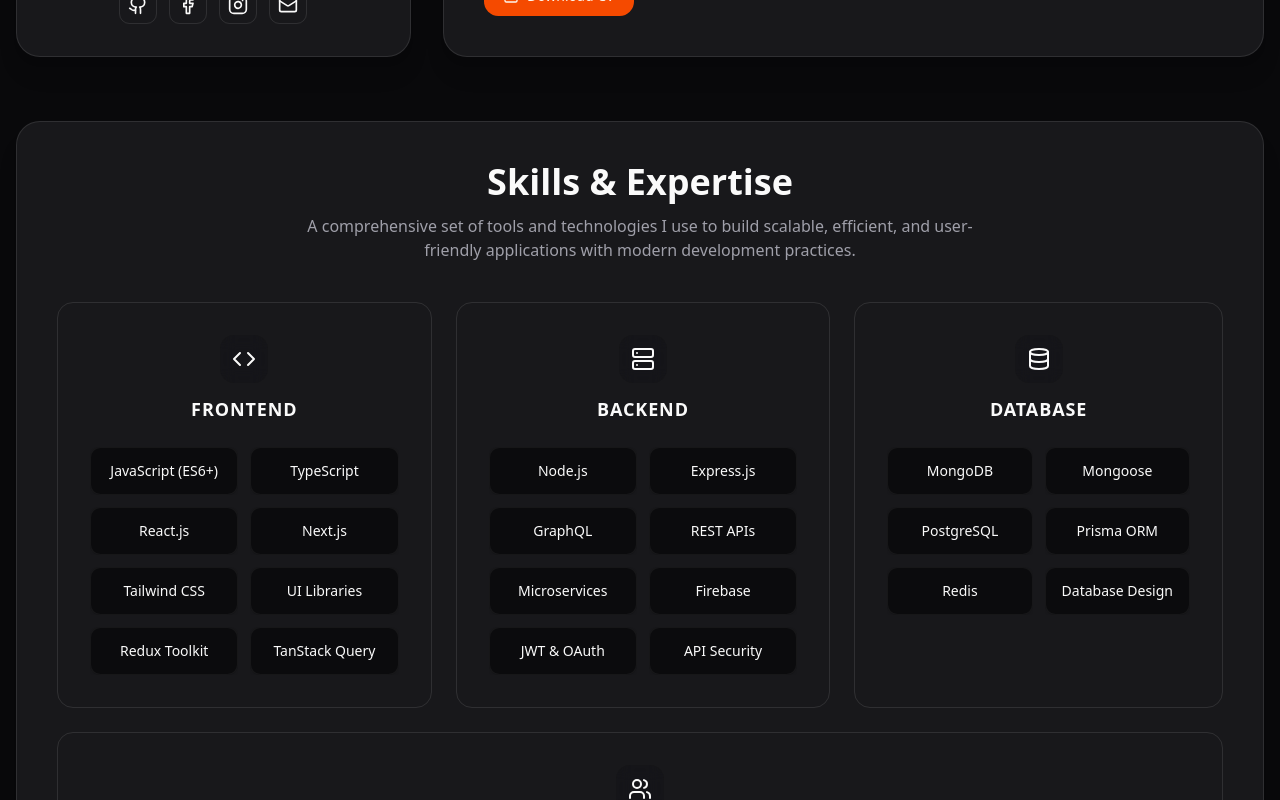
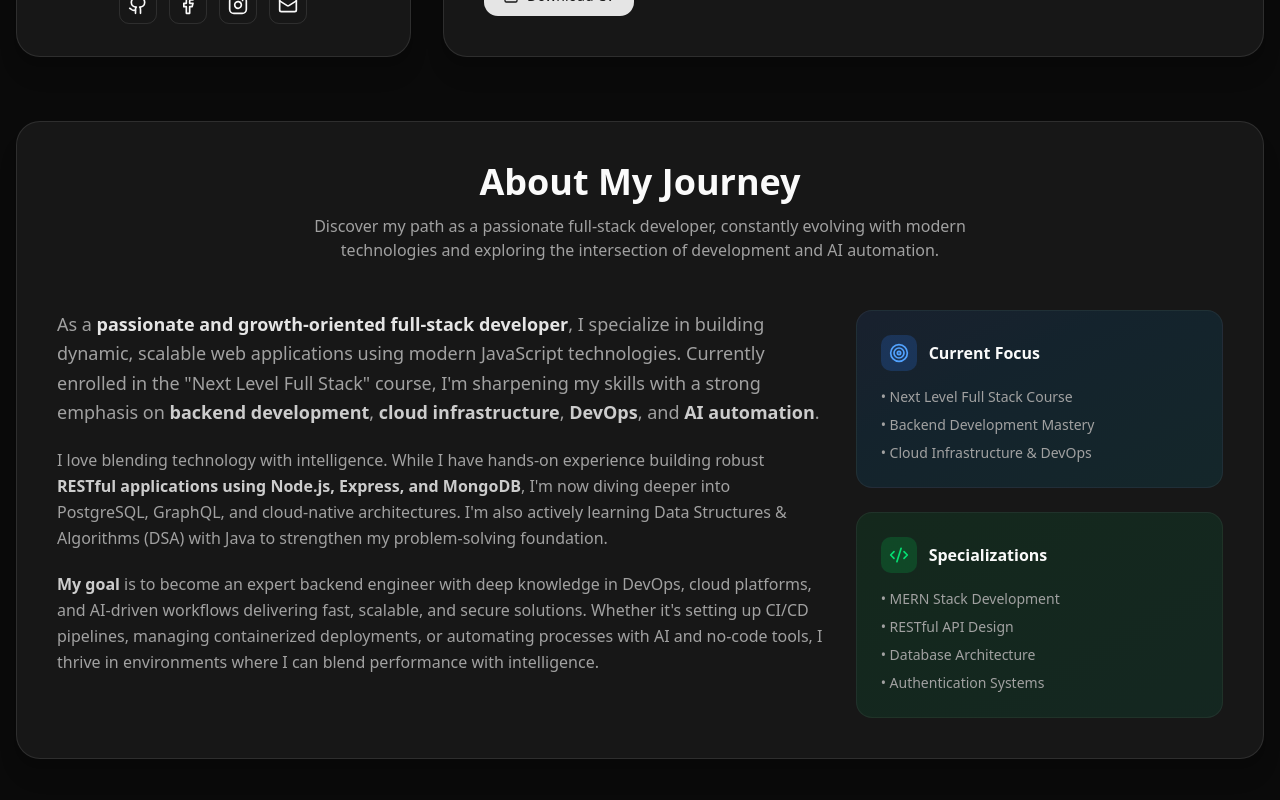
Before and after one commit to devsafix/my-portfolio, a Next.js app: page / in a window 1280 px wide. Shown: the part 540-1340 px from the top of the page. Built offline with nearby package versions, Linux system fonts and the light colour scheme.

Commit message:
about section added

```diff
--- a/app/globals.css
+++ b/app/globals.css
@@ -46,70 +46,71 @@
 :root {
   --radius: 0.65rem;
   --background: oklch(1 0 0);
-  --foreground: oklch(0.141 0.005 285.823);
+  --foreground: oklch(0.145 0 0);
   --card: oklch(1 0 0);
-  --card-foreground: oklch(0.141 0.005 285.823);
+  --card-foreground: oklch(0.145 0 0);
   --popover: oklch(1 0 0);
-  --popover-foreground: oklch(0.141 0.005 285.823);
-  --primary: oklch(0.705 0.213 47.604);
-  --primary-foreground: oklch(0.98 0.016 73.684);
-  --secondary: oklch(0.967 0.001 286.375);
-  --secondary-foreground: oklch(0.21 0.006 285.885);
-  --muted: oklch(0.967 0.001 286.375);
-  --muted-foreground: oklch(0.552 0.016 285.938);
-  --accent: oklch(0.967 0.001 286.375);
-  --accent-foreground: oklch(0.21 0.006 285.885);
+  --popover-foreground: oklch(0.145 0 0);
+  --primary: oklch(0.205 0 0);
+  --primary-foreground: oklch(0.985 0 0);
+  --secondary: oklch(0.97 0 0);
+  --secondary-foreground: oklch(0.205 0 0);
+  --muted: oklch(0.97 0 0);
+  --muted-foreground: oklch(0.556 0 0);
+  --accent: oklch(0.97 0 0);
+  --accent-foreground: oklch(0.205 0 0);
   --destructive: oklch(0.577 0.245 27.325);
-  --border: oklch(0.92 0.004 286.32);
-  --input: oklch(0.92 0.004 286.32);
-  --ring: oklch(0.705 0.213 47.604);
+  --border: oklch(0.922 0 0);
+  --input: oklch(0.922 0 0);
+  --ring: oklch(0.708 0 0);
   --chart-1: oklch(0.646 0.222 41.116);
   --chart-2: oklch(0.6 0.118 184.704);
   --chart-3: oklch(0.398 0.07 227.392);
   --chart-4: oklch(0.828 0.189 84.429);
   --chart-5: oklch(0.769 0.188 70.08);
+  --radius: 0.625rem;
   --sidebar: oklch(0.985 0 0);
-  --sidebar-foreground: oklch(0.141 0.005 285.823);
-  --sidebar-primary: oklch(0.705 0.213 47.604);
-  --sidebar-primary-foreground: oklch(0.98 0.016 73.684);
-  --sidebar-accent: oklch(0.967 0.001 286.375);
-  --sidebar-accent-foreground: oklch(0.21 0.006 285.885);
-  --sidebar-border: oklch(0.92 0.004 286.32);
-  --sidebar-ring: oklch(0.705 0.213 47.604);
+  --sidebar-foreground: oklch(0.145 0 0);
+  --sidebar-primary: oklch(0.205 0 0);
+  --sidebar-primary-foreground: oklch(0.985 0 0);
+  --sidebar-accent: oklch(0.97 0 0);
+  --sidebar-accent-foreground: oklch(0.205 0 0);
+  --sidebar-border: oklch(0.922 0 0);
+  --sidebar-ring: oklch(0.708 0 0);
 }
 
 .dark {
-  --background: oklch(0.141 0.005 285.823);
+  --background: oklch(0.145 0 0);
   --foreground: oklch(0.985 0 0);
-  --card: oklch(0.21 0.006 285.885);
+  --card: oklch(0.205 0 0);
   --card-foreground: oklch(0.985 0 0);
-  --popover: oklch(0.21 0.006 285.885);
+  --popover: oklch(0.205 0 0);
   --popover-foreground: oklch(0.985 0 0);
-  --primary: oklch(0.646 0.222 41.116);
-  --primary-foreground: oklch(0.98 0.016 73.684);
-  --secondary: oklch(0.274 0.006 286.033);
+  --primary: oklch(0.922 0 0);
+  --primary-foreground: oklch(0.205 0 0);
+  --secondary: oklch(0.269 0 0);
   --secondary-foreground: oklch(0.985 0 0);
-  --muted: oklch(0.274 0.006 286.033);
-  --muted-foreground: oklch(0.705 0.015 286.067);
-  --accent: oklch(0.274 0.006 286.033);
+  --muted: oklch(0.269 0 0);
+  --muted-foreground: oklch(0.708 0 0);
+  --accent: oklch(0.269 0 0);
   --accent-foreground: oklch(0.985 0 0);
   --destructive: oklch(0.704 0.191 22.216);
   --border: oklch(1 0 0 / 10%);
   --input: oklch(1 0 0 / 15%);
-  --ring: oklch(0.646 0.222 41.116);
+  --ring: oklch(0.556 0 0);
   --chart-1: oklch(0.488 0.243 264.376);
   --chart-2: oklch(0.696 0.17 162.48);
   --chart-3: oklch(0.769 0.188 70.08);
   --chart-4: oklch(0.627 0.265 303.9);
   --chart-5: oklch(0.645 0.246 16.439);
-  --sidebar: oklch(0.21 0.006 285.885);
+  --sidebar: oklch(0.205 0 0);
   --sidebar-foreground: oklch(0.985 0 0);
-  --sidebar-primary: oklch(0.646 0.222 41.116);
-  --sidebar-primary-foreground: oklch(0.98 0.016 73.684);
-  --sidebar-accent: oklch(0.274 0.006 286.033);
+  --sidebar-primary: oklch(0.488 0.243 264.376);
+  --sidebar-primary-foreground: oklch(0.985 0 0);
+  --sidebar-accent: oklch(0.269 0 0);
   --sidebar-accent-foreground: oklch(0.985 0 0);
   --sidebar-border: oklch(1 0 0 / 10%);
-  --sidebar-ring: oklch(0.646 0.222 41.116);
+  --sidebar-ring: oklch(0.556 0 0);
 }
 
 @layer base {
--- a/app/page.tsx
+++ b/app/page.tsx
@@ -1,4 +1,5 @@
 import { Navbar } from "@/components/layout/Navbar";
+import About from "@/components/modules/About";
 import Banner from "@/components/modules/Banner";
 import Contact from "@/components/modules/Contact";
 // import EduAndExperience from "@/components/modules/EduAndExperience";
@@ -10,6 +11,7 @@
     <div>
       <Navbar />
       <Banner />
+      <About />
       {/* <EduAndExperience /> */}
       <Skills />
       <Projects />
--- a/components/SectionHeader.tsx
+++ b/components/SectionHeader.tsx
@@ -5,7 +5,7 @@
 
 export default function SectionHeader({ title, subtitle }: IProps) {
   return (
-    <div className="text-center mb-10">
+    <div className="text-center mb-12">
       <h1 className="text-3xl md:text-4xl font-bold text-foreground mb-3">
         {title}
       </h1>
--- /dev/null
+++ b/components/modules/About.tsx
@@ -0,0 +1,109 @@
+import React from "react";
+import { Code2, Target } from "lucide-react";
+import SectionHeader from "../SectionHeader";
+
+export default function About() {
+  return (
+    <section id="about" className="max-w-7xl mx-auto px-4 pb-16">
+      <div className="bg-card border border-border rounded-3xl p-5 md:p-10 shadow-xl hover:shadow-2xl transition-all duration-500">
+        <SectionHeader
+          title="About My Journey"
+          subtitle="Discover my path as a passionate full-stack developer, constantly evolving with modern technologies and exploring the intersection of development and AI automation."
+        />
+
+        {/* Main Content Grid */}
+        <div className="grid grid-cols-1 lg:grid-cols-3 gap-8">
+          {/* Main Story - Left Column */}
+          <div className="lg:col-span-2 space-y-6">
+            <div className="prose prose-lg max-w-none">
+              <p className="text-muted-foreground leading-relaxed text-lg">
+                As a{" "}
+                <span className="font-semibold text-primary">
+                  passionate and growth-oriented full-stack developer
+                </span>
+                , I specialize in building dynamic, scalable web applications
+                using modern JavaScript technologies. Currently enrolled in the
+                &quot;Next Level Full Stack&quot; course, I&apos;m sharpening my
+                skills with a strong emphasis on{" "}
+                <span className="font-semibold text-foreground/80">
+                  backend development
+                </span>
+                ,{" "}
+                <span className="font-semibold text-foreground/80">
+                  cloud infrastructure
+                </span>
+                ,{" "}
+                <span className="font-semibold text-foreground/80">DevOps</span>
+                , and{" "}
+                <span className="font-semibold text-foreground/80">
+                  AI automation
+                </span>
+                .
+              </p>
+
+              <p className="leading-relaxed text-muted-foreground mt-5">
+                I love blending technology with intelligence. While I have
+                hands-on experience building robust{" "}
+                <strong className="text-foreground/80">
+                  RESTful applications using Node.js, Express, and MongoDB
+                </strong>
+                , I&apos;m now diving deeper into PostgreSQL, GraphQL, and
+                cloud-native architectures. I&apos;m also actively learning Data
+                Structures & Algorithms (DSA) with Java to strengthen my
+                problem-solving foundation.
+              </p>
+
+              <p className="leading-relaxed text-muted-foreground mt-5">
+                <strong className="text-foreground/80">My goal</strong> is to
+                become an expert backend engineer with deep knowledge in DevOps,
+                cloud platforms, and AI-driven workflows delivering fast,
+                scalable, and secure solutions. Whether it&apos;s setting up
+                CI/CD pipelines, managing containerized deployments, or
+                automating processes with AI and no-code tools, I thrive in
+                environments where I can blend performance with intelligence.
+              </p>
+            </div>
+          </div>
+
+          {/* Highlights - Right Column */}
+          <div className="space-y-6">
+            {/* Current Focus */}
+            <div className="bg-gradient-to-br from-blue-500/10 to-cyan-500/10 rounded-2xl p-6 border border-border/50">
+              <div className="flex items-center mb-4">
+                <div className="p-2 bg-blue-500/20 rounded-lg">
+                  <Target className="w-5 h-5 text-blue-400" />
+                </div>
+                <h3 className="font-semibold text-foreground ml-3">
+                  Current Focus
+                </h3>
+              </div>
+              <ul className="space-y-2 text-sm text-muted-foreground">
+                <li>• Next Level Full Stack Course</li>
+                <li>• Backend Development Mastery</li>
+                <li>• Cloud Infrastructure & DevOps</li>
+              </ul>
+            </div>
+
+            {/* Specializations */}
+            <div className="bg-gradient-to-br from-green-500/10 to-emerald-500/10 rounded-2xl p-6 border border-border/50">
+              <div className="flex items-center mb-4">
+                <div className="p-2 bg-green-500/20 rounded-lg">
+                  <Code2 className="w-5 h-5 text-green-400" />
+                </div>
+                <h3 className="font-semibold text-foreground ml-3">
+                  Specializations
+                </h3>
+              </div>
+              <ul className="space-y-2 text-sm text-muted-foreground">
+                <li>• MERN Stack Development</li>
+                <li>• RESTful API Design</li>
+                <li>• Database Architecture</li>
+                <li>• Authentication Systems</li>
+              </ul>
+            </div>
+          </div>
+        </div>
+      </div>
+    </section>
+  );
+}
--- a/components/modules/Skills.tsx
+++ b/components/modules/Skills.tsx
@@ -57,10 +57,12 @@
         }`}
       >
         {list.map((skill: any, index: any) => (
-          <div key={index} className="group/skill relative overflow-hidden">
-            <div className="h-12 px-4 flex items-center justify-center bg-background/80 backdrop-blur-sm text-foreground rounded-lg text-sm font-medium shadow-sm hover:shadow-md hover:bg-background/90 transition-all duration-200 border border-border/50">
+          <div
+            key={index}
+            className="group/skill relative overflow-hidden cursor-pointer"
+          >
+            <div className="h-12 px-4 flex items-center justify-center bg-background/50 backdrop-blur-sm text-foreground rounded-lg text-sm font-medium shadow-sm hover:shadow-md hover:bg-background/90 transition-all duration-200 border border-border/50">
               <span className="relative z-10">{skill}</span>
-              <div className="absolute inset-0 bg-gradient-to-r from-primary/20 to-transparent opacity-0 group-hover/skill:opacity-100 transition-opacity duration-300" />
             </div>
           </div>
         ))}
```
Also changed, not shown: components/modules/Contact.tsx (+8 -8 lines).
